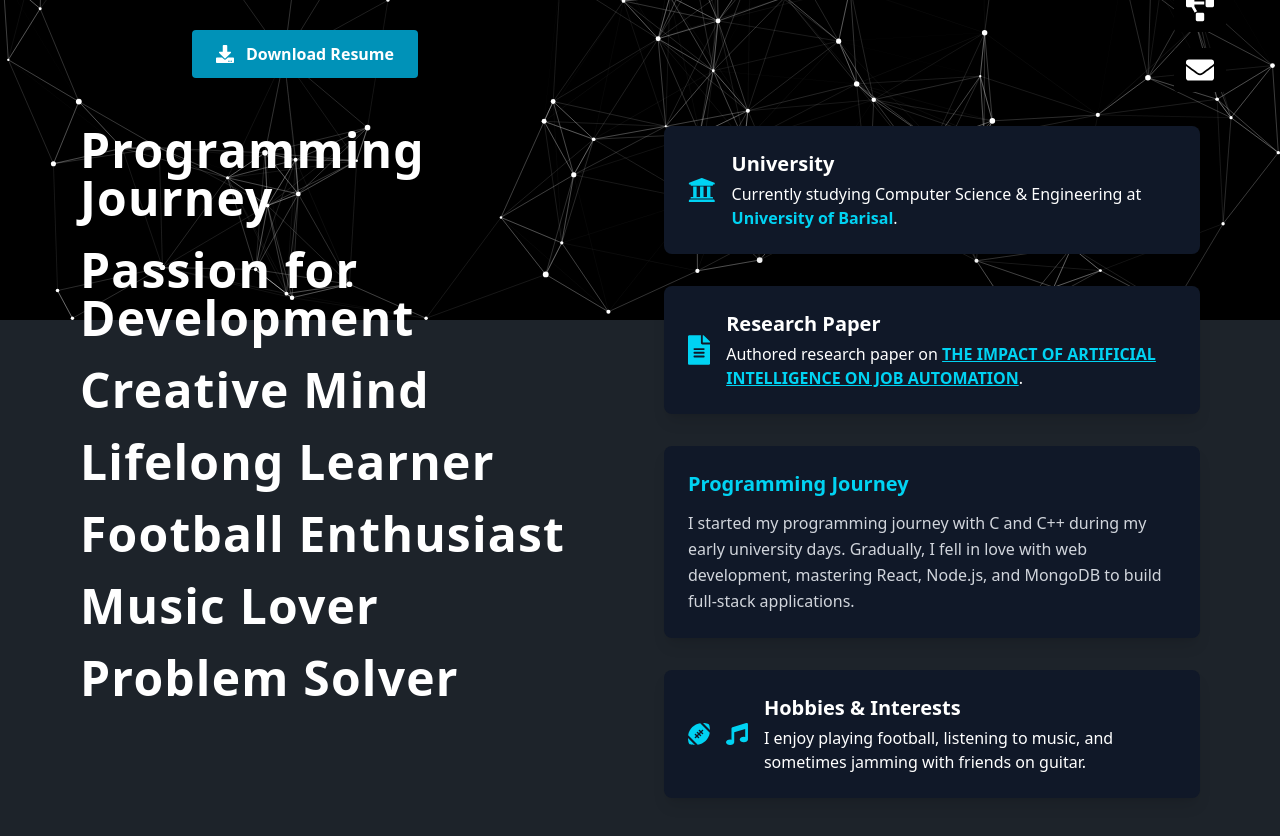
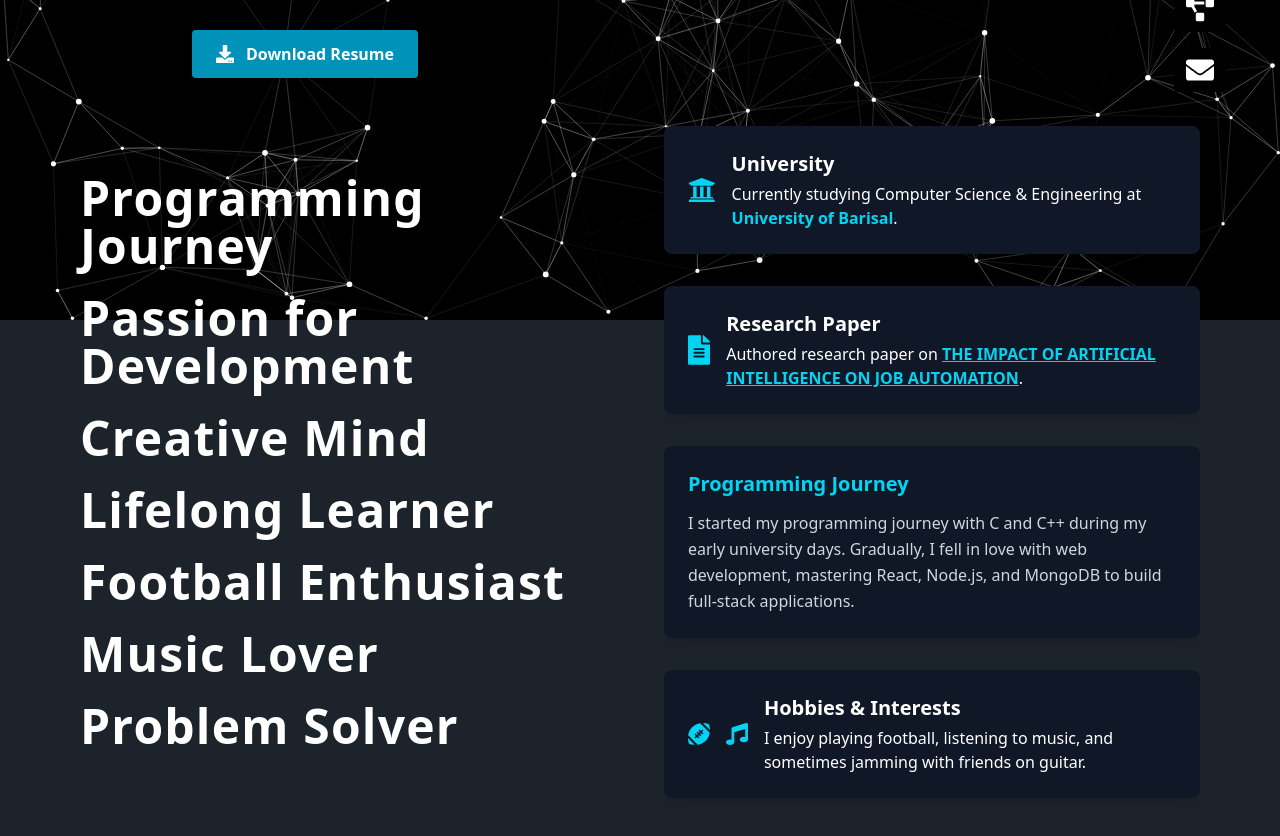
Before and after one commit to miskaran2002/raihan-s-portfolio, a React (Vite) app: page /about in a window 1280 px wide. Shown: the part 480-1316 px from the top of the page. Built offline with nearby package versions, Linux system fonts and the light colour scheme.

Commit message:
update about jsx

```diff
--- a/src/page/About/About.jsx
+++ b/src/page/About/About.jsx
@@ -278,10 +278,10 @@ const AboutMe = () => {
             </div>
 
             {/* Below intro - flex container with animated words and cards */}
-            <div className="flex flex-col md:flex-row gap-12 max-w-6xl mx-auto">
+            <div className="flex flex-col md:flex-row gap-12 max-w-6xl mx-auto items-start md:items-stretch">
                 {/* Left side - animated words */}
                 <motion.div
-                    className="flex flex-col space-y-6 text-3xl md:text-5xl font-bold tracking-wide flex-1"
+                    className="flex flex-col justify-center space-y-6 text-3xl md:text-5xl font-bold tracking-wide flex-1"
                     variants={containerVariants}
                     initial="hidden"
                     animate="visible"
@@ -297,7 +297,7 @@ const AboutMe = () => {
 
                 {/* Right side - cards */}
                 <motion.div
-                    className="space-y-8 flex-1"
+                    className="space-y-8 flex-1 flex flex-col justify-between"
                     variants={containerVariants}
                     initial="hidden"
                     animate="visible"
@@ -315,8 +315,7 @@ const AboutMe = () => {
                                 Currently studying Computer Science & Engineering at{" "}
                                 <span className="text-cyan-400 font-semibold">
                                     University of Barisal
-                                </span>
-                                .
+                                </span>.
                             </p>
                         </div>
                     </motion.div>
@@ -339,15 +338,14 @@ const AboutMe = () => {
                                     className="text-cyan-400 font-semibold underline"
                                 >
                                     THE IMPACT OF ARTIFICIAL INTELLIGENCE ON JOB AUTOMATION
-                                </a>
-                                .
+                                </a>.
                             </p>
                         </div>
                     </motion.div>
 
                     {/* Programming Journey Card */}
                     <motion.div
-                        className="bg-gray-900 bg-opacity-80 rounded-lg p-6 shadow-lg cursor-pointer"
+                        className="bg-gray-900 bg-opacity-80 rounded-lg p-6 shadow-lg cursor-pointer flex-1"
                         variants={boxVariants}
                         whileHover="hover"
                     >
@@ -379,6 +377,8 @@ const AboutMe = () => {
                     </motion.div>
                 </motion.div>
             </div>
+
+
         </section>
     );
 };
```
